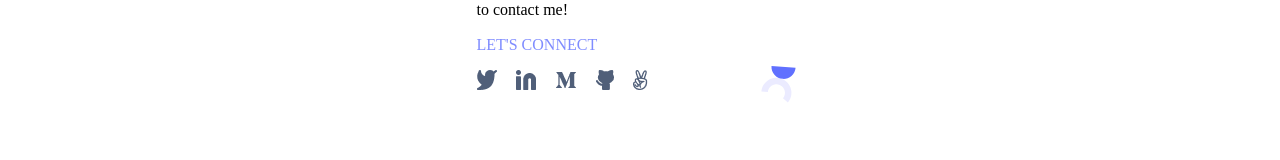
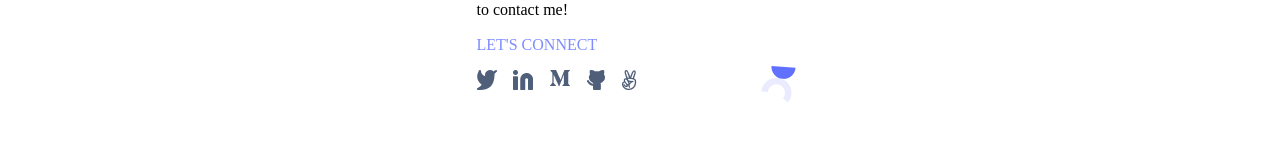
Before and after one commit to Khadaro/Khadaro-Portfolio-Set-up-and-Mobile-First2, a website: page index.html in a window 1280 px wide. Shown: the part 474-634 px from the top of the page. Drawn offline with Linux system fonts and the light colour scheme.

Commit message:
Modified Social Media Icons

```diff
--- a/index.html
+++ b/index.html
@@ -22,7 +22,12 @@
       <h2 class="lets-connect">LET'S CONNECT</h2>
 
       <ul class="social-media-links">
-        <li><img src="./images/social media icons (1).png" alt="icons"></li>
+        <li><a href="#"><img src="images/twitter.png" alt="github"></a></li>
+        <li><a href="#"><img src="images/Linkedin icon.png" alt="linkIn"></a></li>
+        <li><a href="#"><img src="images/Medium.png" alt="TwuFingers"></a></li>
+        <li><a href="#"><img src="images/Github.png" alt="Twitter"></a></li>
+        <li class="m"><a href="#"><img src="images/shaydaan.png" alt="M"></a></li>
       </ul>
+
       </div>
   </section>
```
Also changed, not shown: images/Github.png (added), images/Linkedin icon.png (added), images/Medium.png (added), images/shaydaan.png (added), images/twitter.png (added).
